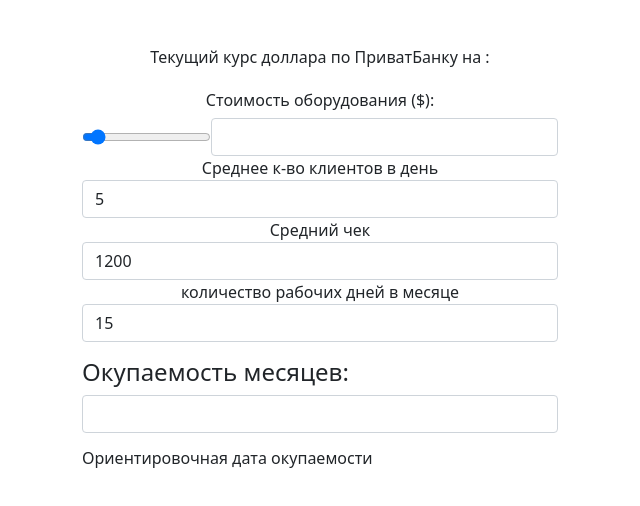
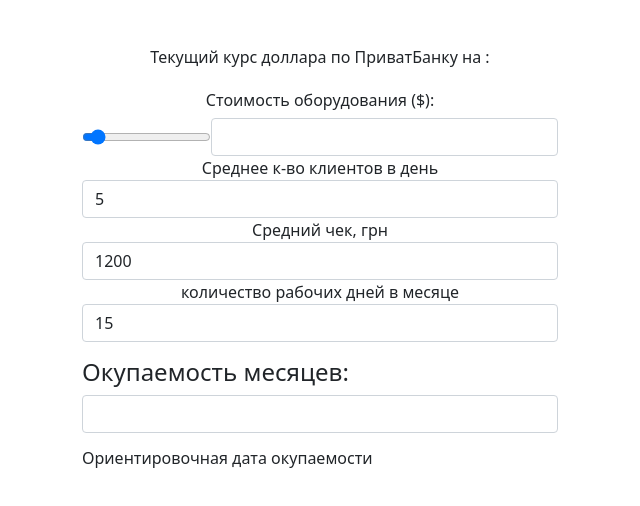
Before and after one commit to akulyhin/calculator, a plain HTML site: page index.html in a window 1280 px wide. Shown: the full height of the page, 0-640 px from the left. Drawn offline with nearby package versions, Linux system fonts and the light colour scheme; no server answers.

Commit message:
Last updates

```diff
--- a/index.html
+++ b/index.html
@@ -28,7 +28,7 @@
                     <input type="text" name="clients" class="form-control" id="clients" value="5">
 
 
-                <label for="check">Средний чек</label>
+                <label for="check">Средний чек, грн</label>
                     <input type="text" name="check" class="form-control" id="check" value="1200">
 
 
```
